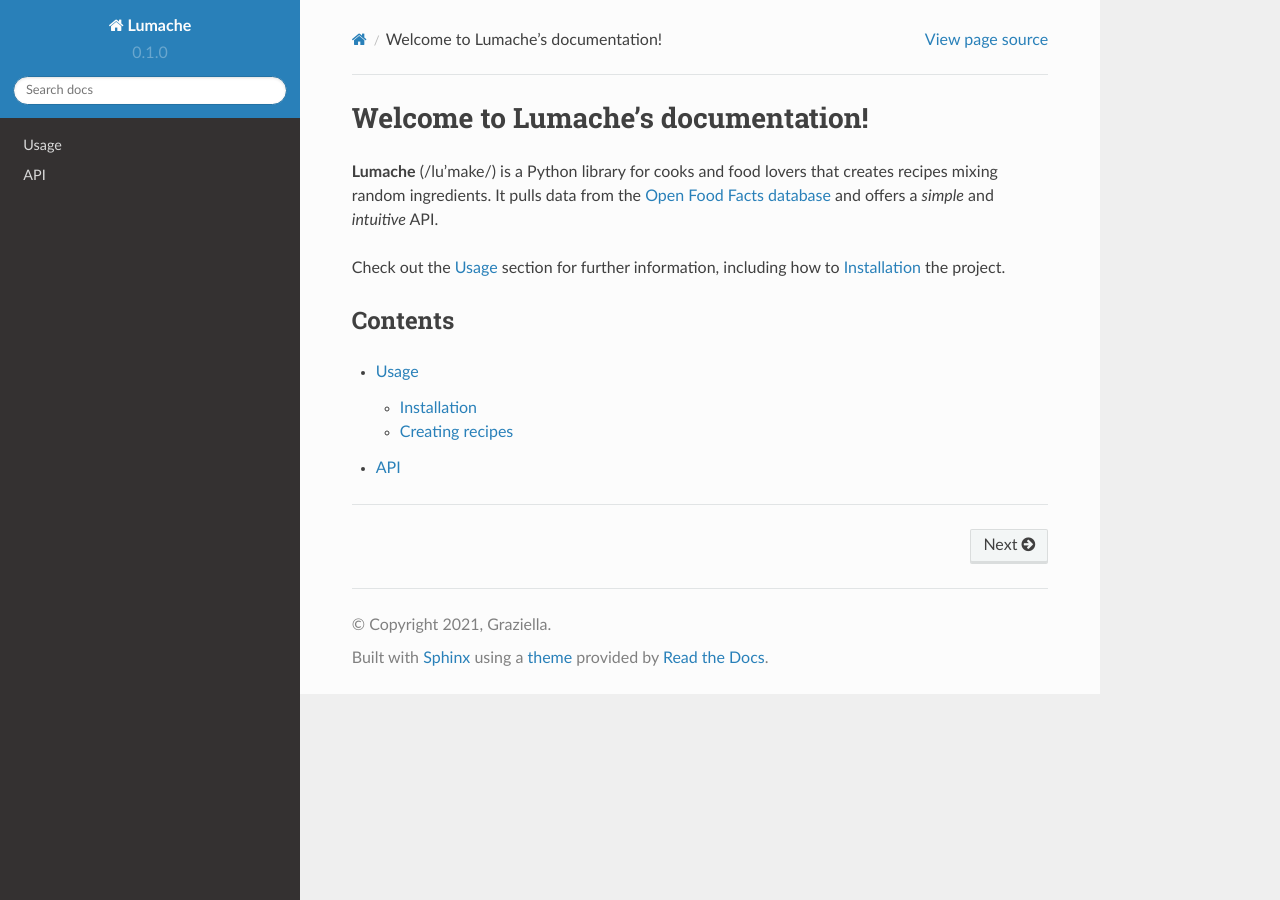
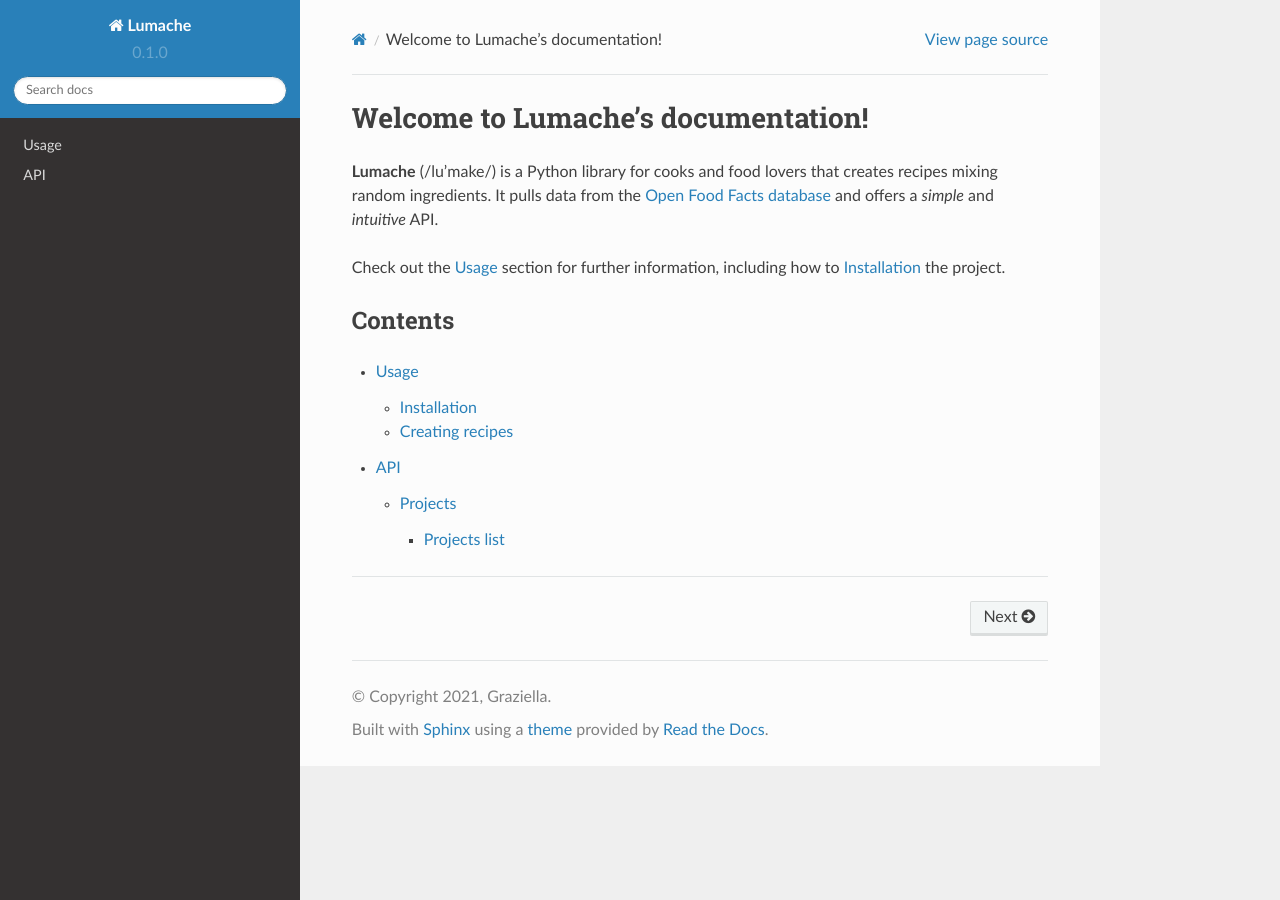
Before and after one commit to Arsal96/test, a Sphinx documentation site: the page built from docs/source/index.rst, in a window 1280 px wide. Built offline with Sphinx 7.4.7 and the Read the Docs theme 2.0.0, drawn with Linux system fonts in a browser that asks for light colours.

Commit message:
Update api.rst

```diff
--- a/docs/source/api.rst
+++ b/docs/source/api.rst
@@ -6,6 +6,11 @@
 
    lumache
 
+Projects
+~~~~~~~~
+
+Projects list
++++++++++++++
 
 .. http:get:: /api/v3/projects/
 
```
